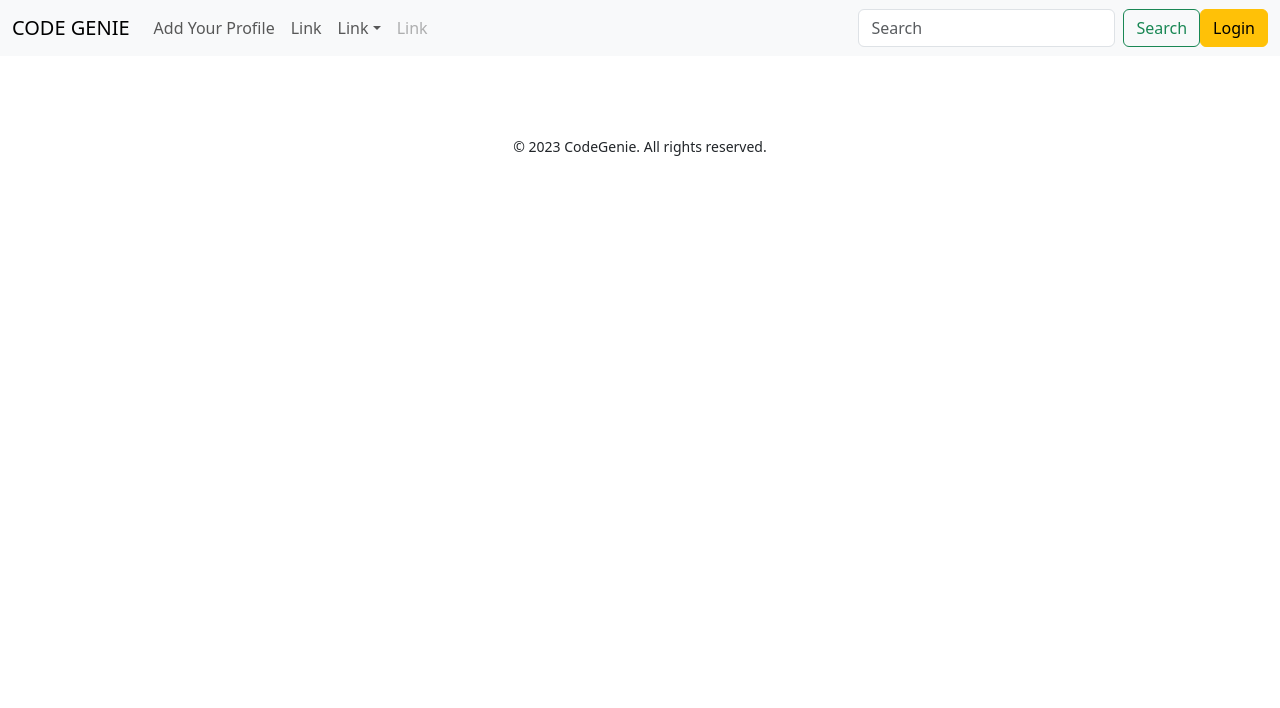
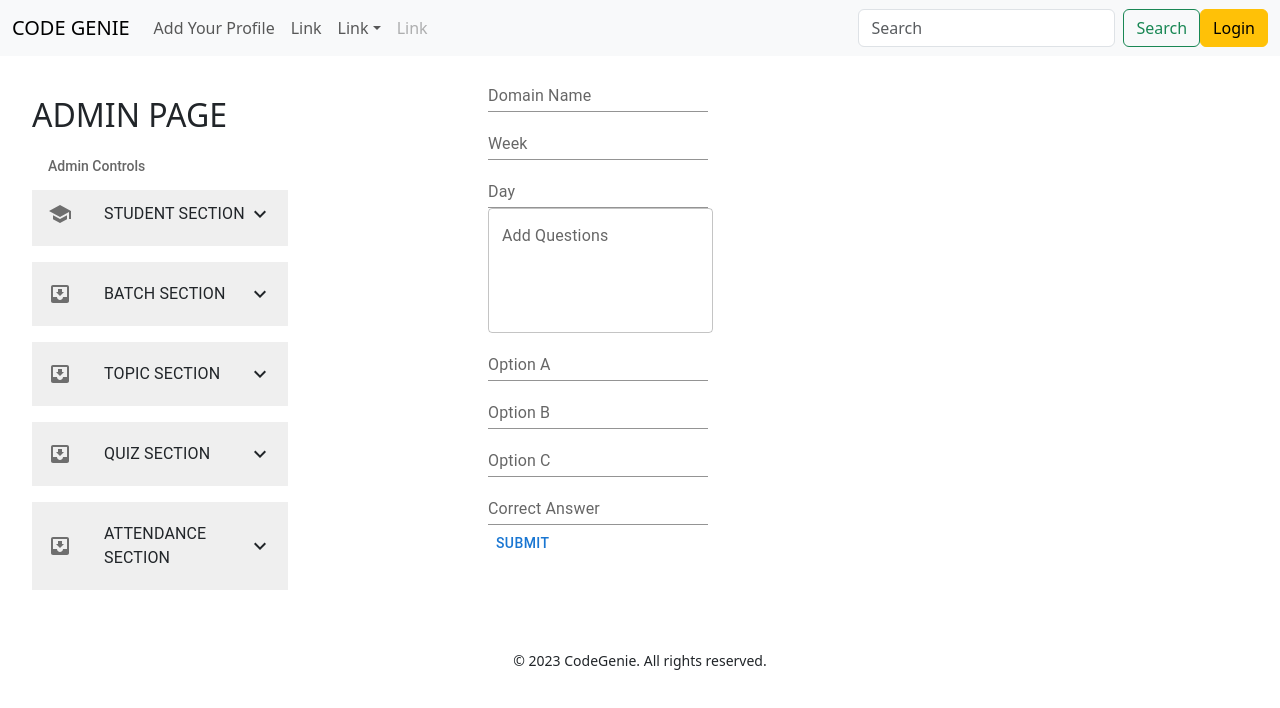
Before and after one commit to prathyanthDhanus/Code-Genie_front-end, a React (Vite) app: page /admin/create/quiz in a window 1280 px wide. Shown: the top 708 px of the page. Built offline with nearby package versions, Linux system fonts and the light colour scheme.

Commit message:
added question component

```diff
--- a/src/Admin/batchPages/batchstatus.jsx
+++ b/src/Admin/batchPages/batchstatus.jsx
@@ -55,8 +55,10 @@ const [message,setMessage] = useState('')
     <div >
 
     <Button key={index}  color="secondary">{item}</Button>
+
     </div>
 ))}
+
 
         </div>
     )
--- a/src/Admin/batchPages/viewbatch.jsx
+++ b/src/Admin/batchPages/viewbatch.jsx
@@ -97,8 +97,6 @@ const ViewBatch = () => {
         <p>Batch Status:</p>
         <Switch onClick={inActivateBatch} checked={isOn} />
 
-
-
         <Form className="d-flex">
           <Form.Control
             type="search"
--- /dev/null
+++ b/src/Admin/quizPages/addquestions.jsx
@@ -0,0 +1,91 @@
+import React, { useRef } from 'react'
+import Box from '@mui/material/Box';
+import TextField from '@mui/material/TextField';
+import { Button } from '@mui/material';
+import axios from 'axios';
+
+
+
+const AddQuestions = () => {
+  const inputRef = useRef();
+
+
+  const CreateQuestions = async(e) => {
+
+    e.preventDefault()
+    const questionData = {
+      domainName: inputRef.current.domainName.value,
+      week: inputRef.current.week.value,
+      day: inputRef.current.day.value,
+      questions: inputRef.current.questions.value,
+      optionA: inputRef.current.optionA.value,
+      optionB: inputRef.current.optionB.value,
+      optionC: inputRef.current.optionC.value,
+      correctAnswer: inputRef.current.correctAnswer.value
+    }
+
+    try {
+    const response =await axios.post("http://localhost:3000/admin/quiz/question",questionData)
+      console.log(response)
+      // if(response.status === 201){
+      //  alert(response.data.message)
+      // }else{
+      //  alert(response.data.message)
+      // }
+      alert(response.data.message)
+
+    } catch (error) {
+      console.log("Error:", error)
+      if (error.response && error.response.status === 400) {
+        // Handle 400 status code
+        alert('Question already exists');
+
+      } else {
+        // Handle other errors
+        console.error('An error occurred:', error);
+        alert('An error occurred. Please try again later.');
+      }
+    }
+
+  }
+
+
+
+  return (
+    <div style={{ marginLeft: "30rem" }}>
+
+      <Box
+        component="form"
+        sx={{
+          '& > :not(style)': { m: 1, width: '25ch' },
+        }}
+        noValidate
+        autoComplete="off"
+        ref={inputRef}
+      >
+        <div>
+
+          <TextField id="standard-basic" label="Domain Name" variant="standard" name='domainName' />
+          <TextField id="standard-basic" label="Week" variant="standard" name='week' />
+          <TextField id="standard-basic" label="Day" variant="standard" name='day' />
+          <TextField
+            id="outlined-multiline-static"
+            label="Add Questions"
+            multiline
+            rows={4}
+            name='questions'
+          />
+
+          <TextField id="standard-basic" label="Option A" variant="standard" name='optionA' />
+          <TextField id="standard-basic" label="Option B" variant="standard" name='optionB' />
+          <TextField id="standard-basic" label="Option C" variant="standard" name='optionC' />
+          <TextField id="standard-basic" label="Correct Answer" variant="standard" name='correctAnswer' />
+          <Button type='submit' onClick={CreateQuestions} >Submit</Button>
+        </div>
+      </Box>
+
+    </div>
+  )
+}
+
+export default AddQuestions
--- a/src/Admin/studentPages/studentedit.jsx
+++ b/src/Admin/studentPages/studentedit.jsx
@@ -11,7 +11,6 @@ const StudentEdit = () => {
 
     const [studentData, setStudentData] = useState([]);
     const {id}= useParams()
-
 
     useEffect(()=>{
         const fetchData = async ()=>{
--- a/src/Admin/topicPages/createtopic.jsx
+++ b/src/Admin/topicPages/createtopic.jsx
@@ -5,6 +5,9 @@ import { useRef } from 'react';
 import Form from 'react-bootstrap/Form';
 import '../topicPages/topic.css';
 import axios from 'axios';
+
+
+
 
 const CreateTopic = () => {
   const inputRef = useRef();
@@ -20,7 +23,7 @@ const CreateTopic = () => {
     day : inputRef.current.day.value,
 
   }
-  console.log(topicData);
+  // console.log(topicData);
   try{
      const response =  await axios.post("http://localhost:3000/admin/topic",topicData)
      console.log(response)
--- a/src/Admin/topicPages/edittopic.jsx
+++ b/src/Admin/topicPages/edittopic.jsx
@@ -3,68 +3,141 @@ import { useRef } from 'react';
 import Form from 'react-bootstrap/Form';
 import Button from 'react-bootstrap/Button';
 import { useParams } from 'react-router-dom';
+import { useEffect } from 'react';
+import axios from 'axios';
+import { useState } from 'react';
+
 
 
 const Edittopic = () => {
 
-    const {id} = useParams()
-    console.log(id);
+  const { id } = useParams();
+  const [topicData, setTopicData] = useState([]);
+  // console.log(id);
   const inputRef = useRef();
 
-    const handleSubmit = ()=>{
+  useEffect(() => {
+    const fetchData = async () => {
+      try {
+        const response = await axios.get(`http://localhost:3000/admin/domain/topic/${id}`);
+        const data = response.data.data;
+        setTopicData([data]);
+
+      } catch (error) {
+        console.log(error);
+      }
+    };
+
+    fetchData();
+  }, [id])
+  // console.log(topicData);
+
+
+  const handleSubmit = async (e) => {
+    e.preventDefault();
+    const topicData = {
+       domainName : inputRef.current.domain.value,
+       topicCategory : inputRef.current.title.value,
+       topicName : inputRef.current.topic.value,
+       resource : inputRef.current.resource.value,
+      week : inputRef.current.week.value,
+      day : inputRef.current.day.value,
+    }
+    console.log(topicData);
+
+    try{
+      const response =  await axios.put(`http://localhost:3000/admin/domain/topic/${id}`,topicData)
+      console.log(response)
+      if(response.status === 200){
+       alert(response.data.message)
+      }else{
+       alert("something went wrong")
+      }
+   }catch(error){
+ console.log(error)
+   }
 
   }
+
   return (
-    <div style={{marginLeft:"25rem"}}>
+    <div style={{ marginLeft: "25rem" }}>
       <div >
-
-        <Form ref={inputRef} >
+      {topicData.map((item, index) => (
+        <Form ref={inputRef} key={index}>
+          <>
             <Form.Group className="mb-3" controlId="exampleForm.ControlInput1">
-      <Form.Label>Domian Name</Form.Label>
-      <Form.Control type="text" name='domain'   placeholder="Write domain name here !!!!!!!! "
-       title="Hint: Enter the domain name (e.g., MEARN STACK,PYTHON, etc.)"
+              <Form.Label>Domain Name</Form.Label>
+              <Form.Control
+                type="text"
+                name='domain'
+                placeholder="Write domain name here !!!!!!!!"
+                defaultValue={item.domain.name}
+                title="Hint: Enter the domain name (e.g., MERN STACK, PYTHON, etc.)"
               />
             </Form.Group>
 
             <Form.Group className="mb-3" controlId="exampleForm.ControlInput1">
               <Form.Label>Topic Category</Form.Label>
-      <Form.Control type="text" name='title'   placeholder="Write domain name here !!!!!!!! "
-         title="Hint: Enter the topic name (e.g., React, MongoDB,DJANGO etc.)"
+              <Form.Control
+                type="text"
+                name='title'
+                defaultValue={item.category}
+                placeholder="Write domain name here !!!!!!!!"
+                title="Hint: Enter the topic name (e.g., React, MongoDB, DJANGO etc.)"
               />
             </Form.Group>
 
-    <Form.Group className="mb-3" controlId="exampleForm.ControlInput1" >
-      <Form.Label >Topic Name</Form.Label>
-      <Form.Control type="text" name='topic'   placeholder="Write domain name here !!!!!!!! "
-         title="Hint: Enter the topic name (e.g., React, MongoDB,DJANGO etc.)"
+            <Form.Group className="mb-3" controlId="exampleForm.ControlInput1">
+              <Form.Label>Topic Name</Form.Label>
+              <Form.Control
+                type="text"
+                name='topic'
+                defaultValue={item.topicName}
+                placeholder="Write domain name here !!!!!!!!"
+                title="Hint: Enter the topic name (e.g., React, MongoDB, DJANGO etc.)"
               />
             </Form.Group>
 
-    <Form.Group className="mb-3" controlId="exampleForm.ControlInput1" >
-      <Form.Label >Resource</Form.Label>
-      <Form.Control type="text" name='resource'   placeholder="Write domain name here !!!!!!!! "
-         title="Hint: Provide available resources(e.g., Youtube channels, Links,websites etc.)"
+            <Form.Group className="mb-3" controlId="exampleForm.ControlInput1">
+              <Form.Label>Resource</Form.Label>
+              <Form.Control
+                type="text"
+                name='resource'
+                defaultValue={item.resource}
+                placeholder="Write domain name here !!!!!!!!"
+                title="Hint: Provide available resources (e.g., Youtube channels, Links, websites, etc.)"
               />
             </Form.Group>
 
-    <Form.Group className="mb-3" controlId="exampleForm.ControlInput1" >
-      <Form.Label >Week</Form.Label>
-      <Form.Control type="text" name='week'   placeholder="Write domain name here !!!!!!!! "
+            <Form.Group className="mb-3" controlId="exampleForm.ControlInput1">
+              <Form.Label>Week</Form.Label>
+              <Form.Control
+                type="text"
+                name='week'
+                defaultValue={item.week}
+                placeholder="Write domain name here !!!!!!!!"
                 title="Hint: Provide the week (e.g., Week 1 etc.)"
               />
             </Form.Group>
 
-    <Form.Group className="mb-3" controlId="exampleForm.ControlInput1" >
-      <Form.Label >day`</Form.Label>
-      <Form.Control type="text" name='day'   placeholder="Write domain name here !!!!!!!! "
-         title="Hint: Provide the  day  (e.g.,Day 1 etc.)"
+            <Form.Group className="mb-3" controlId="exampleForm.ControlInput1">
+              <Form.Label>Day</Form.Label>
+              <Form.Control
+                type="text"
+                name='day'
+                defaultValue={item.day}
+                placeholder="Write domain name here !!!!!!!!"
+                title="Hint: Provide the day (e.g., Day 1 etc.)"
               />
             </Form.Group>
 
             <Button variant="warning" type='submit' onClick={handleSubmit}>
               Add
             </Button>
+
+          </>
         </Form>
+      ))}
           </div>
 
 
--- a/src/Admin/topicPages/viewcategorytopics.jsx
+++ b/src/Admin/topicPages/viewcategorytopics.jsx
@@ -48,7 +48,7 @@ const viewcategorytopics = () => {
         try {
           const response = await axios.get(`http://localhost:3000/admin/domain/category/${id}`);
           const data = response.data.data;
-          // console.log(data);
+          // console.log("datas",data);
           const filteredData = data.filter((item) => item.category === category);
 
           // Organize the filtered data into weeks
@@ -83,7 +83,7 @@ const viewcategorytopics = () => {
     <div style={{marginLeft:"25rem"}}>
 
 
-<a onClick={()=>navigate(`/admin/topic/edit/${id}`)}><EditIcon /></a>
+
     <h1>React Categories:</h1>
 
     {data.map((weekData) => (
@@ -103,9 +103,11 @@ const viewcategorytopics = () => {
 
             </StyledTableRow>
             <ul>
+            {weekData.data.map((item) => (
+              <li key={item._id}>
 
-            {weekData.data.map((item) => (
-              <li key={item._id} >{item.topicName}</li>
+                <a onClick={() => navigate(`/admin/topic/edit/${item._id}`)}>{item.topicName}</a>
+                </li>
             ))}
           </ul>
       </TableBody>
--- a/src/App.jsx
+++ b/src/App.jsx
@@ -19,6 +19,17 @@ import Viewcategories from './Admin/topicPages/viewcategories'
 import Viewcategorytopics from './Admin/topicPages/viewcategorytopics'
 import Attendance from './Admin/attendancePages/attendance'
 import Edittopic from './Admin/topicPages/edittopic'
+import AddQuestions from './Admin/quizPages/addquestions'
+
+
+
+
+
+
+
+
+
+
 
 function App() {
 
@@ -51,9 +62,12 @@ function App() {
             <Route path='/admin/view/domain' element={<ViewDomain />} />
             <Route path='/admin/view/categories/:id' element={<Viewcategories />} />
             <Route path='/admin/view/categories/week/:category/:id' element={<Viewcategorytopics />} />
-            <Route path='/admin/student/attendance/:id' element={<Attendance />} />
             <Route path='/admin/topic/edit/:id' element={<Edittopic />} />
 
+            <Route path='/admin/create/quiz' element={<AddQuestions />} />
+
+
+            <Route path='/admin/student/attendance/:id' element={<Attendance />} />
 
 
 
```
Also changed, not shown: src/Admin/sidebar.jsx (+2 -14 lines). Lines whose indentation alone changed are shown as unchanged.
